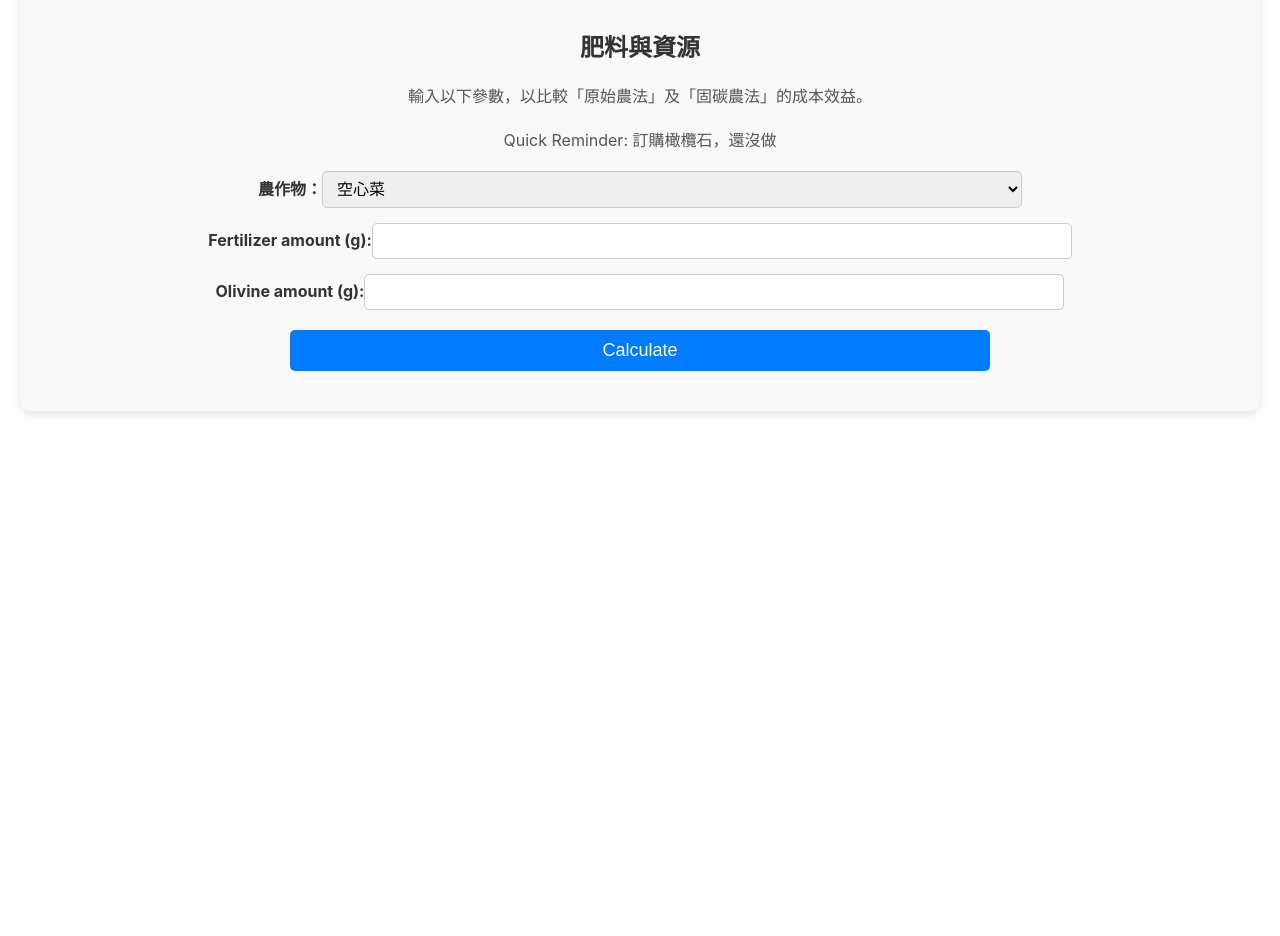
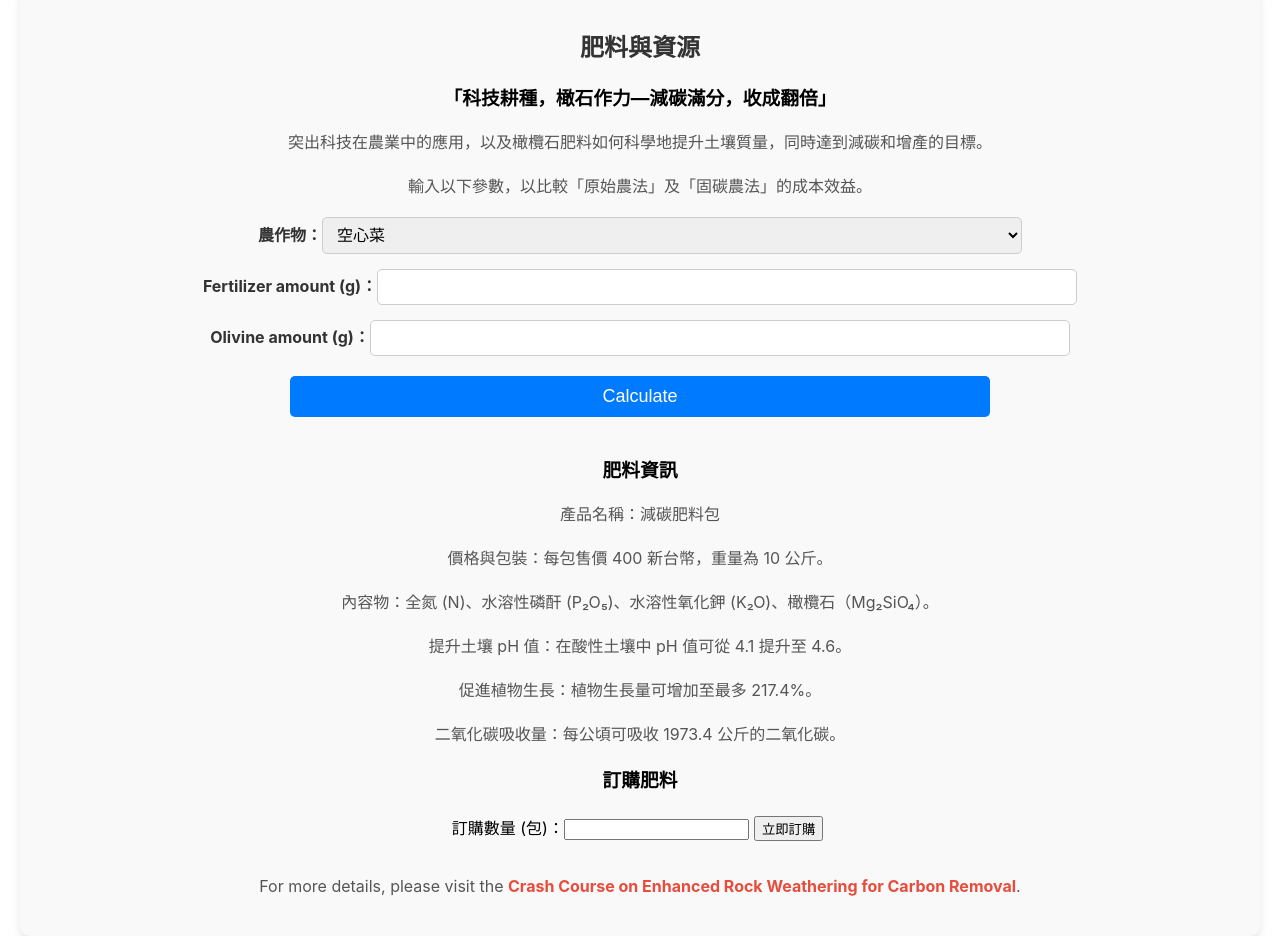
Before and after one commit to buffett0323/IMV_NTU_2024, a React (Create React App) app in the folder client/: page /fertilizer in a window 1280 px wide. Shown: the part 60-996 px from the top of the page. Before the commit the page ends 800 px from the top, so only its background shows below. Built offline with nearby package versions, Linux system fonts and the light colour scheme.

Commit message:
Plan css updating

```diff
--- a/client/src/components/Fertilizer.tsx
+++ b/client/src/components/Fertilizer.tsx
@@ -7,7 +7,10 @@ const Fertilizer: React.FC = () => {
   const [param2, setParam2] = useState<number | ''>('');
   const [param3, setParam3] = useState<number | ''>('');
   const [plotUrl, setPlotUrl] = useState<string | null>(null); // State for the plot image
+  const [orderQuantity, setOrderQuantity] = useState<number | ''>(''); // Order quantity
+  const [orderMessage, setOrderMessage] = useState<string | null>(null); // Order confirmation message
 
+  // Handle the calculation request
   const handleCalculate = async () => {
     try {
       const response = await axios.post(`${process.env.REACT_APP_SERVER_URL}/api/auth/calculate`, { values: [param1, param2, param3] });
@@ -21,6 +24,7 @@ const Fertilizer: React.FC = () => {
     }
   };
 
+  // Handle downloading the plot
   const handleDownload = () => {
     if (plotUrl) {
       const link = document.createElement('a');
@@ -32,11 +36,26 @@ const Fertilizer: React.FC = () => {
     }
   };
 
+  // Handle placing an order for fertilizer
+  const handleOrder = async () => {
+    if (orderQuantity && orderQuantity > 0) {
+      try {
+        // Simulate order placement (Replace this with your order API request if needed)
+        setOrderMessage(`You have successfully ordered ${orderQuantity} package(s) of fertilizer.`);
+      } catch (error) {
+        console.error('Error placing order:', error);
+      }
+    } else {
+      setOrderMessage('Please enter a valid quantity.');
+    }
+  };
+
   return (
     <section className="fertilizer-container">
       <h2>肥料與資源</h2>
+      <h3>「科技耕種，橄石作力—減碳滿分，收成翻倍」</h3>
+      <p>突出科技在農業中的應用，以及橄欖石肥料如何科學地提升土壤質量，同時達到減碳和增產的目標。</p>
       <p>輸入以下參數，以比較「原始農法」及「固碳農法」的成本效益。</p>
-      <p>Quick Reminder: 訂購橄欖石，還沒做</p>
 
       <div className="input-group">
         <label>
@@ -51,7 +70,7 @@ const Fertilizer: React.FC = () => {
 
       <div className="input-group">
         <label>
-          Fertilizer amount (g):
+          Fertilizer amount (g)：
           <input
             type="number"
             value={param2}
@@ -62,7 +81,7 @@ const Fertilizer: React.FC = () => {
 
       <div className="input-group">
         <label>
-          Olivine amount (g):
+          Olivine amount (g)：
           <input
             type="number"
             value={param3}
@@ -79,6 +98,46 @@ const Fertilizer: React.FC = () => {
           <button className="download-button" onClick={handleDownload}>Download Figure</button>
         </div>
       )}
+
+      {/* Fertilizer Information */}
+      <section className="fertilizer-info">
+        <h3>肥料資訊</h3>
+        <p>產品名稱：減碳肥料包</p>
+        <p>價格與包裝：每包售價 400 新台幣，重量為 10 公斤。</p>
+        <p>內容物：全氮 (N)、水溶性磷酐 (P₂O₅)、水溶性氧化鉀 (K₂O)、橄欖石（Mg₂SiO₄）。</p>
+        <p>提升土壤 pH 值：在酸性土壤中 pH 值可從 4.1 提升至 4.6。</p>
+        <p>促進植物生長：植物生長量可增加至最多 217.4%。</p>
+        <p>二氧化碳吸收量：每公頃可吸收 1973.4 公斤的二氧化碳。</p>
+      </section>
+
+      {/* Order Section */}
+      <section className="order-section">
+        <h3>訂購肥料</h3>
+        <label>
+          訂購數量 (包)：
+          <input
+            type="number"
+            value={orderQuantity}
+            onChange={(e) => setOrderQuantity(Number(e.target.value) || '')}
+          />
+        </label>
+        <button className="order-button" onClick={handleOrder}>立即訂購</button>
+        {orderMessage && <p className="order-message">{orderMessage}</p>}
+      </section>
+      {/* Section for additional information */}
+      <div className="other-info">
+        {/* <h3>其他資訊</h3> */}
+        <p>
+          For more details, please visit the{' '}
+          <a
+            href="https://www.remineralize.org/2023/01/crash-course-on-enhanced-rock-weathering-for-carbon-removal/"
+            target="_blank"
+            rel="noopener noreferrer"
+          >
+            Crash Course on Enhanced Rock Weathering for Carbon Removal
+          </a>.
+        </p>
+      </div>
     </section>
   );
 }
--- a/client/src/components/css/Plan.css
+++ b/client/src/components/css/Plan.css
@@ -1,5 +1,71 @@
+/* Overall section styling */
+.plan {
+  background-color: #f5f5f5; /* Light grey background */
+  padding: 40px 20px; /* Padding around the entire section */
+  font-family: 'Roboto', sans-serif; /* Modern, clean font */
+}
+
+/* Section title styling */
+.plan h2 {
+  font-size: 2.5rem; /* Larger font for the main title */
+  color: #2c3e50; /* Dark blue-gray text */
+  text-align: center; /* Center align the text */
+  margin-bottom: 20px; /* Space below the title */
+}
+
+.plan h3 {
+  font-size: 1.8rem; /* Slightly smaller than main title */
+  color: #16a085; /* Greenish color for subheading */
+  text-align: center;
+  margin-bottom: 30px;
+}
+
+/* Styling for PDF container */
 .pdf-container {
-    width: 80%;
-    height: 750px;
-    margin: 0 auto; /* Center the div */
+  margin: 0 auto; /* Center the container */
+  max-width: 1000px; /* Set a max width */
+  border: 1px solid #ccc; /* Light border around the container */
+  box-shadow: 0px 4px 8px rgba(0, 0, 0, 0.1); /* Subtle shadow for depth */
+  border-radius: 10px; /* Rounded corners */
+  overflow: hidden; /* Ensures iframe fits nicely inside the container */
+}
+
+/* Iframe styling for PDF viewer */
+.pdf-container iframe {
+  width: 100%; /* Full width */
+  height: 780px; /* Height as mentioned */
+  border: none; /* Remove default border */
+}
+
+/* Styling for other information section */
+.other-info {
+  margin-top: 30px;
+  text-align: center; /* Center align text */
+  font-size: 1rem; /* Regular font size */
+}
+
+.other-info a {
+  color: #e74c3c; /* Red color for links */
+  text-decoration: none; /* Remove underline */
+  font-weight: bold; /* Make links bold */
+}
+
+.other-info a:hover {
+  text-decoration: underline; /* Underline on hover */
+  color: #c0392b; /* Slightly darker red on hover */
+}
+
+@media screen and (max-width: 768px) {
+  /* Mobile responsiveness */
+  .plan h2 {
+    font-size: 2rem; /* Smaller title on mobile */
   }
+
+  .plan h3 {
+    font-size: 1.5rem; /* Smaller subtitle on mobile */
+  }
+
+  .pdf-container {
+    width: 90%; /* Limit width to fit mobile screen */
+  }
+}
```
